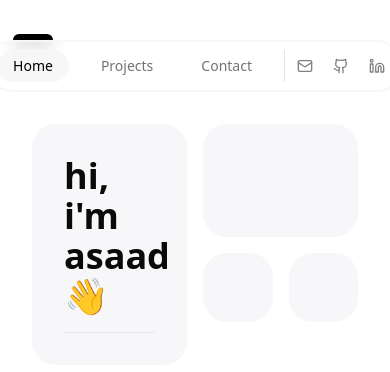
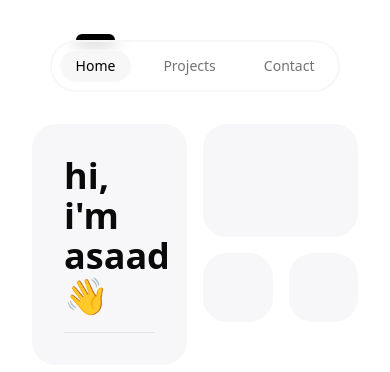
Before and after one commit to asaadbahmed/asaadbahmed.github.io, a React (Vite) app: page / in a window 390 px wide. Shown: the top 372 px of the page. Built offline with nearby package versions, Linux system fonts and the light colour scheme.

Commit message:
hid icons on small screens

```diff
--- a/src/components/navigation-bar.tsx
+++ b/src/components/navigation-bar.tsx
@@ -124,7 +124,7 @@ export function Navbar() {
             animate={{ opacity: 1 }}
             exit={{ opacity: 0 }}
             transition={{ type: "spring", damping: 10 }}
-            className="flex items-center justify-center gap-x-1 h-8"
+            className="hidden sm:flex items-center justify-center gap-x-1 h-8"
           >
             <Separator orientation="vertical" className="h-4" />
             <Button
```
